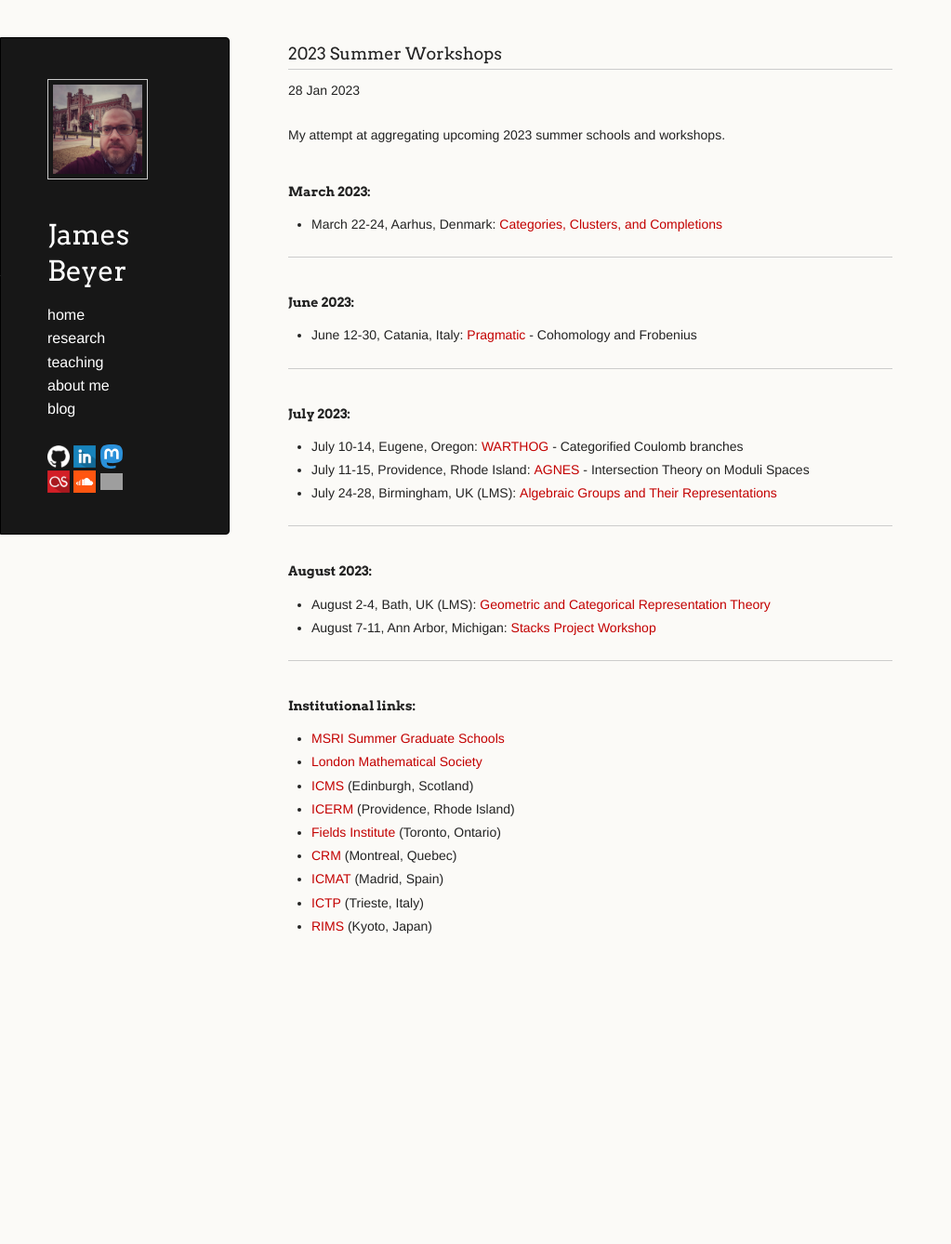
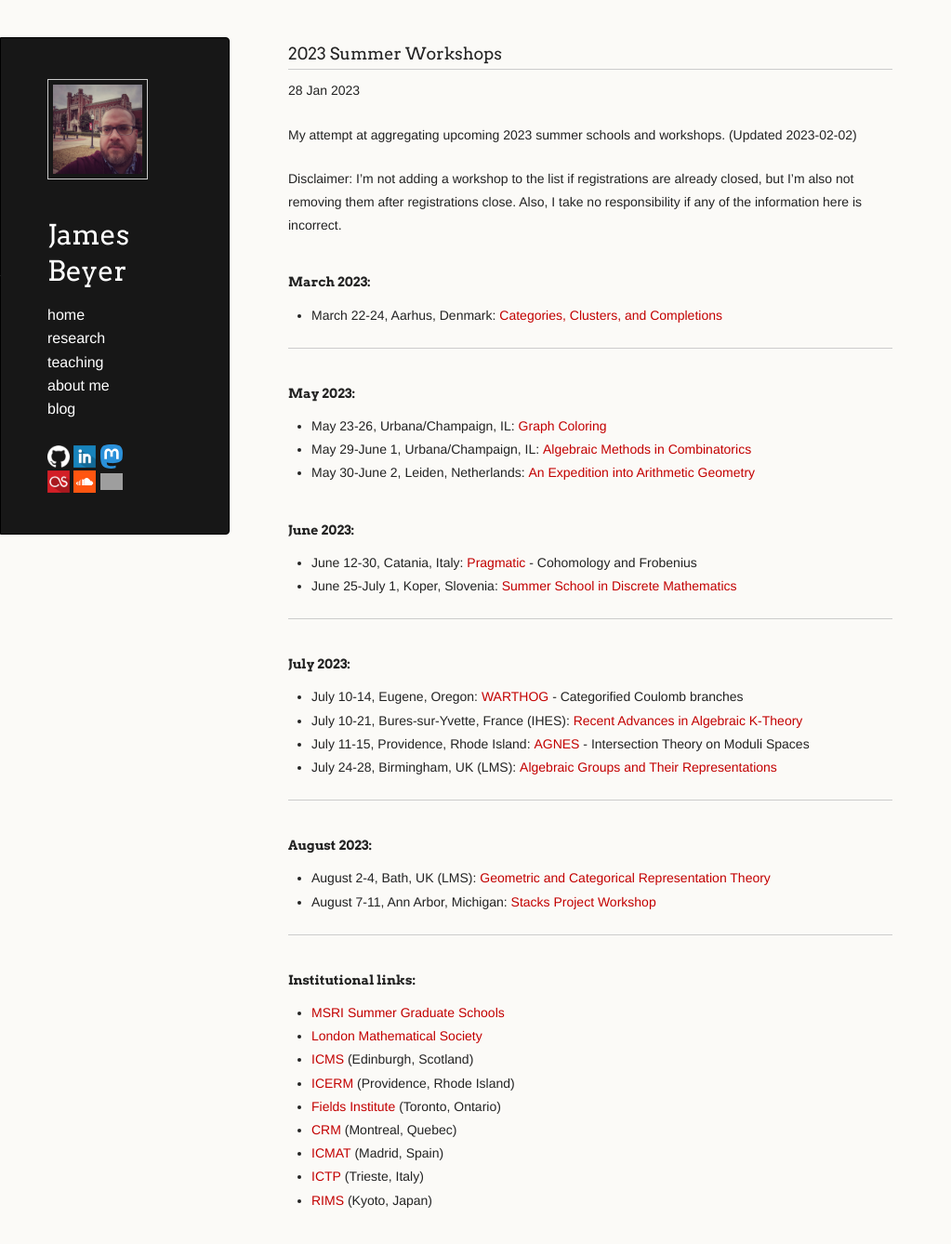
Before and after one commit to jebeyer/jebeyer.github.io, a Jekyll site: the page built from _posts/2023-01-28-summer_workshops.md, in a window 1280 px wide and 1376 px high. Shown: the top 1338 px of the window at 93% size, without its empty margins (0-1023 px from the left). Built offline with Jekyll 4.4.1, drawn with Linux system fonts in a browser that asks for light colours; a script that is not in the unit is left out; grey boxes are pictures that could not be loaded.

Commit message:
added links

```diff
--- a/_posts/2023-01-28-summer_workshops.md
+++ b/_posts/2023-01-28-summer_workshops.md
@@ -5,21 +5,30 @@ title: 2023 Summer Workshops
 excerpt_separator: <!--more-->
 ---
 
-My attempt at aggregating upcoming 2023 summer schools and workshops.
+My attempt at aggregating upcoming 2023 summer schools and workshops. (Updated 2023-02-02)
 <!--more-->
+
+Disclaimer: I'm not adding a workshop to the list if registrations are already closed, but I'm also not removing them after registrations close. Also, I take no  responsibility if any of the information here is incorrect.
 
 #### March 2023:
 * March 22-24, Aarhus, Denmark: [Categories, Clusters, and Completions](https://conferences.au.dk/categoriesclusterscompletions2023)
 
 ---
 
+#### May 2023:
+* May 23-26, Urbana/Champaign, IL: [Graph Coloring](https://sites.google.com/view/uiucsummerschools/summer-school-in-graph-coloring)
+* May 29-June 1, Urbana/Champaign, IL: [Algebraic Methods in Combinatorics](https://sites.google.com/view/uiucsummerschools/summer-school-in-algebraic-methods-in-combinatorics)
+* May 30-June 2, Leiden, Netherlands: [An Expedition into Arithmetic Geometry](https://www.lorentzcenter.nl/an-expedition-into-arithmetic-geometry.html)
+
 #### June 2023:
 * June 12-30, Catania, Italy: [Pragmatic](https://www.dmi.unict.it/pragmatic/docs/Pragmatic2023-1Ann.html) - Cohomology and Frobenius
+* June 25-July 1, Koper, Slovenia: [Summer School in Discrete Mathematics](https://conferences.famnit.upr.si/event/29/)
 
 ---
 
 #### July 2023:
 * July 10-14, Eugene, Oregon: [WARTHOG](https://pages.uoregon.edu/belias/WARTHOG/CoulCat/index.html) - Categorified Coulomb branches
+* July 10-21, Bures-sur-Yvette, France (IHES): [Recent Advances in Algebraic K-Theory](https://indico.math.cnrs.fr/event/8837/)
 * July 11-15, Providence, Rhode Island: [AGNES](https://sites.google.com/site/agneshomepage/brown-2023-agnes-summer-school) - Intersection Theory on Moduli Spaces
 * July 24-28, Birmingham, UK (LMS): [Algebraic Groups and Their Representations](https://sites.google.com/view/agrt23)
 
```
